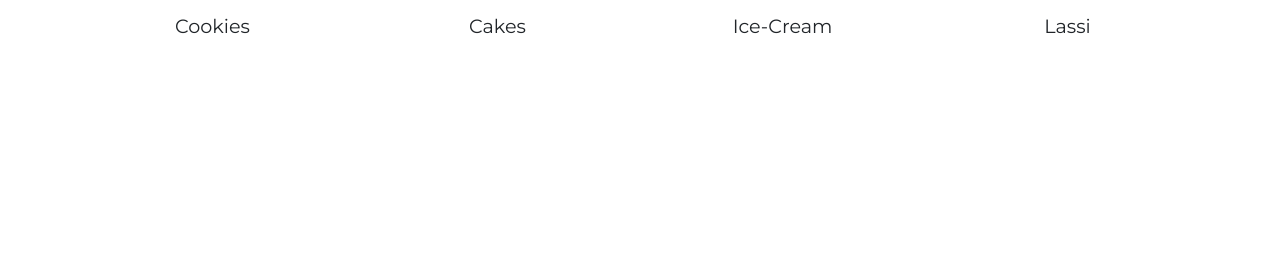
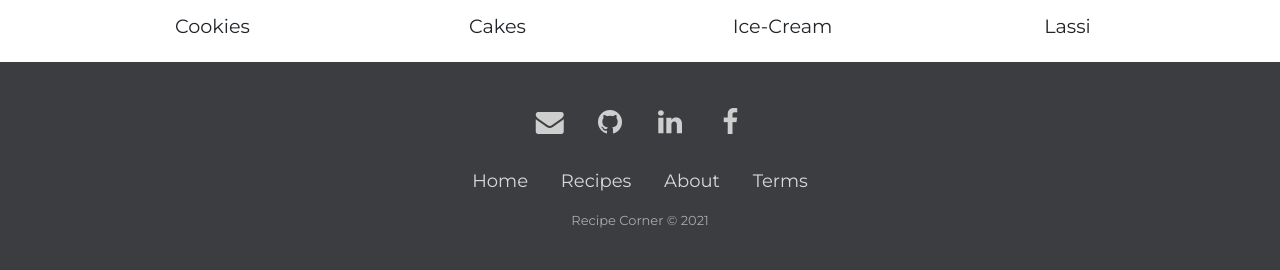
Before and after one commit to Kakadia-Zeel/Recipe-Corner, a PHP site: page /pages/recipe-categories.html in a window 1280 px wide. Shown: the part 1063-1333 px from the top of the page. Before the commit the page ends 1097 px from the top, so only its background shows below. Run offline with PHP 8.4, Linux system fonts and the light colour scheme.

Commit message:
Added footer to index.html and recipe-categories.html along with its CSS in respective files.

```diff
--- a/css/recipe-categories.css
+++ b/css/recipe-categories.css
@@ -122,3 +122,65 @@ nav {
   font-size: 1.2rem;
 }
 /* Categories end */
+
+/* Footer start */
+.footer-basic {
+  padding: 40px 0;
+  color: white;
+  background-color: #3c3d41;
+}
+
+.footer-basic ul {
+  padding: 0;
+  list-style: none;
+  text-align: center;
+  font-size: 18px;
+  line-height: 1.6;
+  margin-bottom: 0;
+}
+
+.footer-basic li {
+  padding: 0 10px;
+}
+
+.footer-basic ul a {
+  color: inherit;
+  text-decoration: none;
+  opacity: 0.8;
+}
+
+.footer-basic ul a:hover {
+  opacity: 1;
+}
+
+.footer-basic .social {
+  text-align: center;
+  padding-bottom: 25px;
+}
+
+.footer-basic .social > a {
+  font-size: 28px;
+  width: 40px;
+  height: 40px;
+  line-height: 40px;
+  display: inline-block;
+  text-align: center;
+  /*border-radius: 50%;*/
+  /*border: 1px solid #ccc;*/
+  margin: 0 8px;
+  color: inherit;
+  opacity: 0.75;
+}
+
+.footer-basic .social > a:hover {
+  opacity: 0.9;
+}
+
+.footer-basic .copyright {
+  margin-top: 15px;
+  text-align: center;
+  font-size: 13px;
+  color: #aaa;
+  margin-bottom: 0;
+}
+/* Footer end */
--- a/pages/recipe-categories.html
+++ b/pages/recipe-categories.html
@@ -169,5 +169,23 @@
 
   </main>
   <!-- Categories end -->
+
+  <!-- Footer start -->
+  <footer class="footer-basic">
+    <div class="social">
+      <a href="#"><i class="fa fa-envelope"></i></a>
+      <a href="#"><i class="fa fa-github"></i></a>
+      <a href="#"><i class="fa fa-linkedin"></i></a>
+      <a href="#"><i class="fa fa-facebook"></i></a>
+    </div>
+    <ul class="list-inline">
+        <li class="list-inline-item"><a href="#">Home</a></li>
+        <li class="list-inline-item"><a href="./pages/recipe-categories.html">Recipes</a></li>
+        <li class="list-inline-item"><a href="#">About</a></li>
+        <li class="list-inline-item"><a href="#">Terms</a></li>
+    </ul>
+    <p class="copyright">Recipe Corner © 2021</p>
+  </footer>
+  <!-- Footer end -->
 </body>
 </html>
```
Also changed, not shown: index.html (+18 -0 lines), maincss.css (+62 -0 lines).
